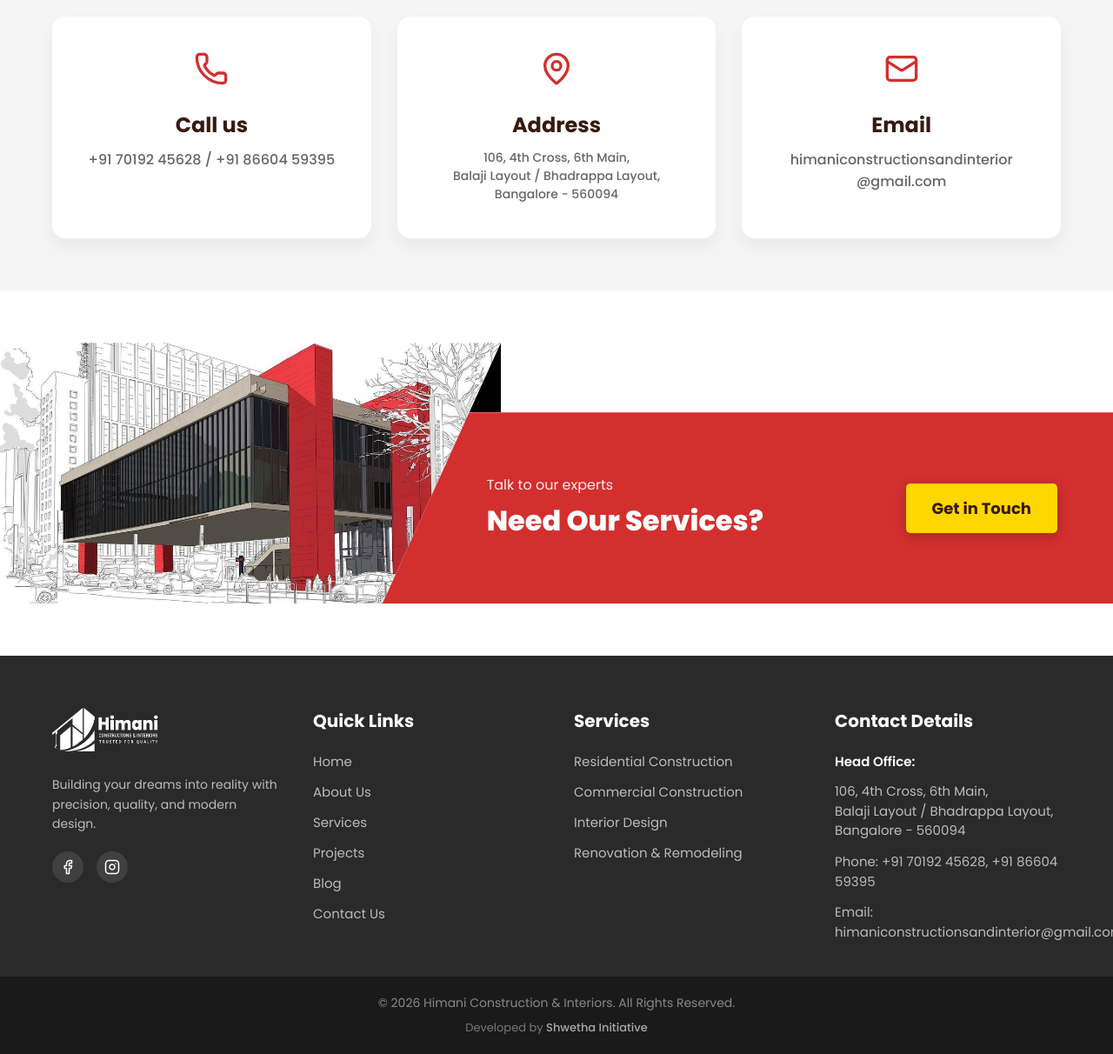
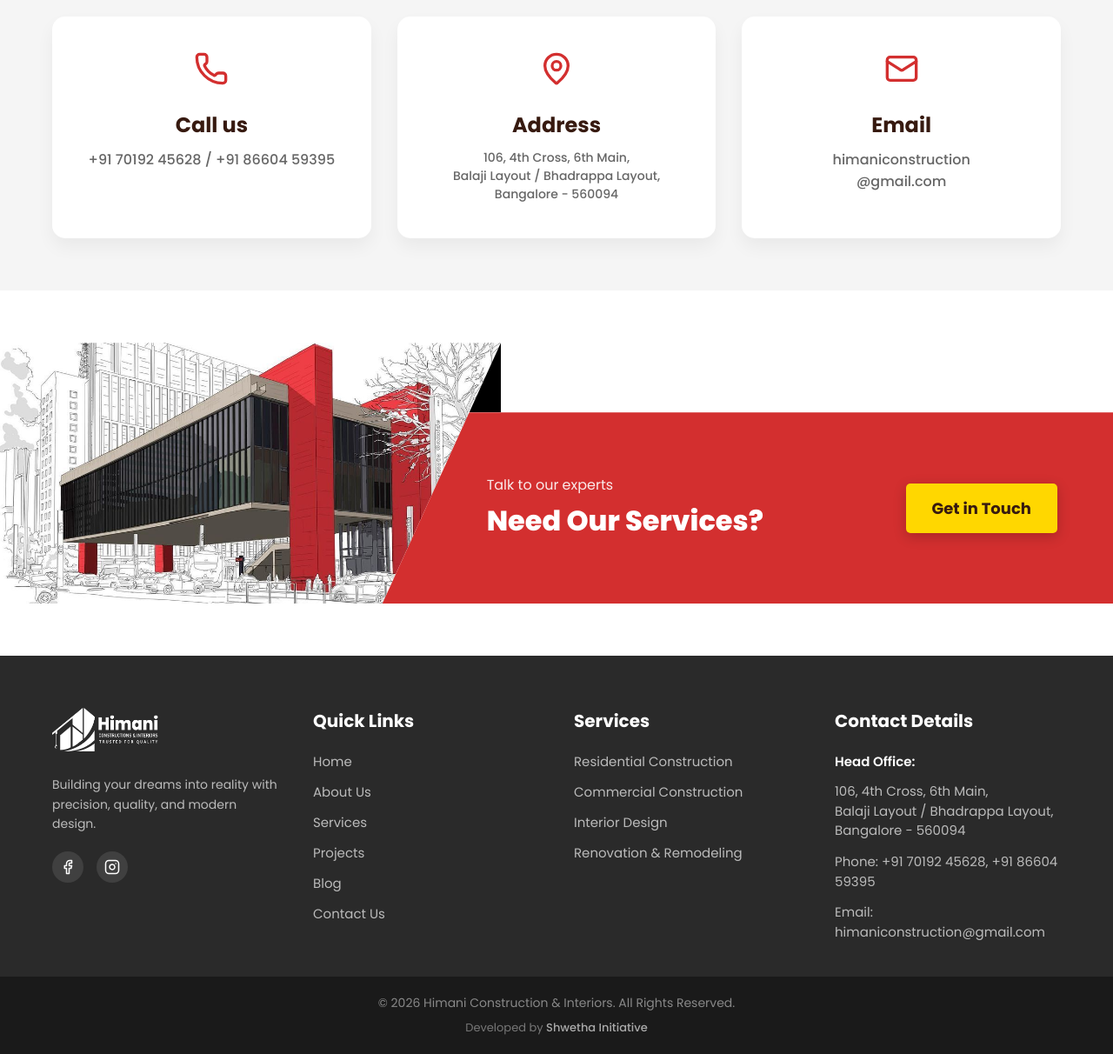
Before and after one commit to shwethainitiative-source/Himani-Construction, a React (Vite) app: page / in a window 1280 px wide. Shown: the part 2848-4060 px from the top of the page at 87% size. Built offline with nearby package versions, Linux system fonts and the light colour scheme; no server answers; the database is empty.

Commit message:
style: update company contact email to himaniconstruction@gmail.com across all pages and configurations

```diff
--- a/src/components/ContactCards.jsx
+++ b/src/components/ContactCards.jsx
@@ -25,7 +25,7 @@ const ContactCards = () => {
         <div className="contact-card">
           <Mail className="contact-icon" size={40} />
           <h3 className="contact-title">Email</h3>
-          <p className="contact-detail">himaniconstructionsandinterior<br />@gmail.com</p>
+          <p className="contact-detail">himaniconstruction<br />@gmail.com</p>
         </div>
       </div>
     </section>
--- a/src/components/Footer.jsx
+++ b/src/components/Footer.jsx
@@ -59,7 +59,7 @@ const Footer = () => {
               Bangalore - 560094
             </li>
             <li>Phone: +91 70192 45628, +91 86604 59395</li>
-            <li>Email: himaniconstructionsandinterior@gmail.com</li>
+            <li>Email: himaniconstruction@gmail.com</li>
           </ul>
         </div>
       </div>
--- a/src/pages/ContactUs.jsx
+++ b/src/pages/ContactUs.jsx
@@ -48,7 +48,7 @@ const ContactUs = () => {
     setSubmitStatus({ type: '', message: '' });
 
     try {
-      const response = await fetch('https://formsubmit.co/ajax/himaniconstructionsandinterior@gmail.com', {
+      const response = await fetch('https://formsubmit.co/ajax/himaniconstruction@gmail.com', {
         method: 'POST',
         headers: {
           'Content-Type': 'application/json',
@@ -163,7 +163,7 @@ const ContactUs = () => {
                 <div className="info-icon">✉️</div>
                 <div className="info-details">
                   <h4>Email</h4>
-                  <p>himaniconstructionsandinterior@gmail.com<br /></p>
+                  <p>himaniconstruction@gmail.com<br /></p>
                 </div>
               </div>
             </div>
--- a/src/pages/admin/AdminLogin.jsx
+++ b/src/pages/admin/AdminLogin.jsx
@@ -58,7 +58,7 @@ const AdminLogin = () => {
             <input
               type="email"
               id="email"
-              placeholder="himaniconstructionsandinterior@gmail.com"
+              placeholder="himaniconstruction@gmail.com"
               value={email}
               onChange={(e) => setEmail(e.target.value)}
               required
@@ -100,7 +100,7 @@ const AdminLogin = () => {
             </p>
             <div className="hint-box">
               <strong>Authorized Administrator Email:</strong><br />
-              <code>himaniconstructionsandinterior@gmail.com</code><br /><br />
+              <code>himaniconstruction@gmail.com</code><br /><br />
               <strong>Password Reset Hint:</strong><br />
               <em>Use your default configured credential: <strong>Himani@2026</strong></em>
             </div>
```
Also changed, not shown: 1 other file (tests, documents, lock files or other folders).
